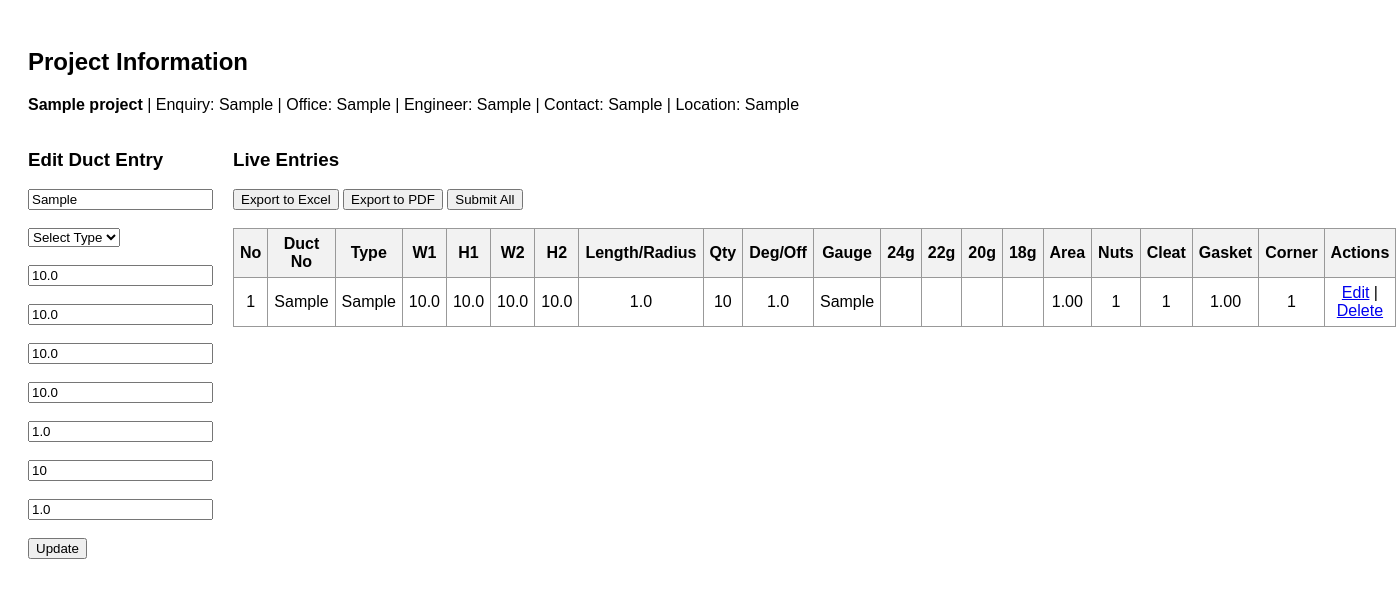
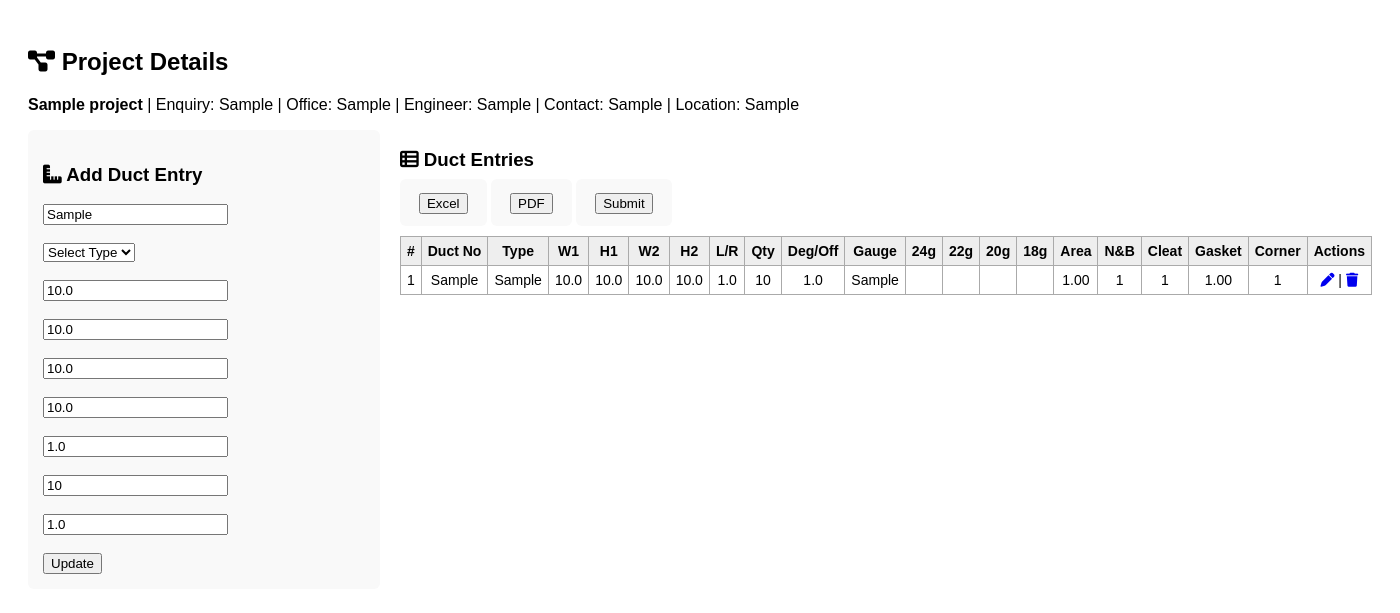
Before and after one commit to Madhan12-tech/duct-measurement, a Flask app: page /edit/1 in a window 1400 px wide. Shown: the top 613 px of the page. Run offline with Flask 3, Linux system fonts and the light colour scheme; tables that the repository leaves empty hold one stand-in row (values such as "Sample post").

Commit message:
Update duct_entry.html

```diff
--- a/templates/duct_entry.html
+++ b/templates/duct_entry.html
@@ -2,34 +2,15 @@
 <html>
 <head>
   <title>Duct Entry</title>
+  <link rel="stylesheet" href="https://cdnjs.cloudflare.com/ajax/libs/font-awesome/6.0.0/css/all.min.css">
   <style>
-    body {
-      font-family: Arial, sans-serif;
-      padding: 20px;
-    }
-    .container {
-      display: flex;
-      gap: 20px;
-    }
-    form {
-      flex: 1;
-    }
-    table {
-      flex: 2;
-      width: 100%;
-      border-collapse: collapse;
-    }
-    th, td {
-      border: 1px solid #999;
-      padding: 6px;
-      text-align: center;
-    }
-    th {
-      background-color: #f2f2f2;
-    }
-    .actions {
-      margin-top: 10px;
-    }
+    body { font-family: Arial; padding: 20px; }
+    .container { display: flex; gap: 20px; }
+    form { flex: 1; background: #f9f9f9; padding: 15px; border-radius: 6px; }
+    table { flex: 2; width: 100%; border-collapse: collapse; font-size: 14px; }
+    th, td { border: 1px solid #aaa; padding: 6px; text-align: center; }
+    th { background-color: #eee; }
+    .actions button { margin: 4px; }
   </style>
 </head>
 <body>
@@ -44,7 +25,7 @@
     {% endif %}
   {% endwith %}
 
-  <h2>Project Information</h2>
+  <h2><i class="fa-solid fa-diagram-project"></i> Project Details</h2>
   {% if project %}
     <p><strong>{{ project[1] }}</strong> | Enquiry: {{ project[2] }} | Office: {{ project[3] }} |
        Engineer: {{ project[4] }} | Contact: {{ project[5] }} | Location: {{ project[6] }}</p>
@@ -54,102 +35,61 @@
 
   <div class="container">
 
-    <!-- Left: Duct Entry Form -->
+    <!-- Form -->
     <form action="/add_duct" method="POST">
-      <h3>{% if edit_entry %}Edit{% else %}Add{% endif %} Duct Entry</h3>
-      {% if edit_entry %}
-        <input type="hidden" name="id" value="{{ edit_entry[0] }}">
-      {% endif %}
-      <input type="text" name="duct_no" placeholder="Duct No" required value="{{ edit_entry[1] if edit_entry else '' }}"><br><br>
-
+      <h3><i class="fa-solid fa-ruler-combined"></i> Add Duct Entry</h3>
+      <input type="text" name="duct_no" placeholder="Duct No" value="{{ edit_entry[1] if edit_entry else '' }}" required><br><br>
       <select name="duct_type" required>
         <option value="">Select Type</option>
-        {% for t in ['ST', 'SHOE', 'RED', 'OFFSET', 'DUM', 'ELB', 'VANES'] %}
-          <option value="{{ t }}" {% if edit_entry and edit_entry[2] == t %}selected{% endif %}>{{ t }}</option>
+        {% for t in ['ST','SHOE','RED','OFFSET','DUM','ELB','VANES'] %}
+        <option value="{{ t }}" {% if edit_entry and edit_entry[2] == t %}selected{% endif %}>{{ t }}</option>
         {% endfor %}
       </select><br><br>
-
-      <input type="number" step="any" name="width1" placeholder="Width1 (mm)" required value="{{ edit_entry[3] if edit_entry else '' }}"><br><br>
-      <input type="number" step="any" name="height1" placeholder="Height1 (mm)" required value="{{ edit_entry[4] if edit_entry else '' }}"><br><br>
-      <input type="number" step="any" name="width2" placeholder="Width2 (mm)" value="{{ edit_entry[5] if edit_entry else '' }}"><br><br>
-      <input type="number" step="any" name="height2" placeholder="Height2 (mm)" value="{{ edit_entry[6] if edit_entry else '' }}"><br><br>
-      <input type="number" step="any" name="length_or_radius" placeholder="Length/Radius (mm)" required value="{{ edit_entry[7] if edit_entry else '' }}"><br><br>
-      <input type="number" name="quantity" placeholder="Quantity" required value="{{ edit_entry[8] if edit_entry else '' }}"><br><br>
-      <input type="number" step="any" name="degree_or_offset" placeholder="Degree/Offset (mm)" value="{{ edit_entry[9] if edit_entry else '' }}"><br><br>
-
-      <button type="submit">{% if edit_entry %}Update{% else %}Add{% endif %}</button>
+      <input type="number" step="any" name="width1" placeholder="Width1" value="{{ edit_entry[3] if edit_entry else '' }}"><br><br>
+      <input type="number" step="any" name="height1" placeholder="Height1" value="{{ edit_entry[4] if edit_entry else '' }}"><br><br>
+      <input type="number" step="any" name="width2" placeholder="Width2" value="{{ edit_entry[5] if edit_entry else '' }}"><br><br>
+      <input type="number" step="any" name="height2" placeholder="Height2" value="{{ edit_entry[6] if edit_entry else '' }}"><br><br>
+      <input type="number" step="any" name="length_or_radius" placeholder="Length/Radius" value="{{ edit_entry[7] if edit_entry else '' }}"><br><br>
+      <input type="number" name="quantity" placeholder="Quantity" value="{{ edit_entry[8] if edit_entry else '' }}"><br><br>
+      <input type="number" step="any" name="degree_or_offset" placeholder="Degree/Offset" value="{{ edit_entry[9] if edit_entry else '' }}"><br><br>
+      <button type="submit">{{ 'Update' if edit_entry else 'Add' }}</button>
     </form>
 
-    <!-- Right: Table of Duct Entries -->
+    <!-- Table -->
     <div>
-      <h3>Live Entries</h3>
+      <h3><i class="fa-solid fa-table-list"></i> Duct Entries</h3>
       <div class="actions">
-        <form action="/export_excel" method="get" style="display:inline;">
-          <button type="submit">Export to Excel</button>
-        </form>
-        <form action="/export_pdf" method="get" style="display:inline;">
-          <button type="submit">Export to PDF</button>
-        </form>
-        <form action="/submit_all" method="post" style="display:inline;">
-          <button type="submit">Submit All</button>
-        </form>
+        <form action="/export_excel" method="get" style="display:inline;"><button type="submit">Excel</button></form>
+        <form action="/export_pdf" method="get" style="display:inline;"><button type="submit">PDF</button></form>
+        <form action="/submit_all" method="post" style="display:inline;"><button type="submit">Submit</button></form>
       </div>
       <br>
       <table>
         <thead>
           <tr>
-            <th>No</th>
-            <th>Duct No</th>
-            <th>Type</th>
-            <th>W1</th>
-            <th>H1</th>
-            <th>W2</th>
-            <th>H2</th>
-            <th>Length/Radius</th>
-            <th>Qty</th>
-            <th>Deg/Off</th>
-            <th>Gauge</th>
-            <th>24g</th>
-            <th>22g</th>
-            <th>20g</th>
-            <th>18g</th>
-            <th>Area</th>
-            <th>Nuts</th>
-            <th>Cleat</th>
-            <th>Gasket</th>
-            <th>Corner</th>
-            <th>Actions</th>
+            <th>#</th><th>Duct No</th><th>Type</th><th>W1</th><th>H1</th><th>W2</th><th>H2</th>
+            <th>L/R</th><th>Qty</th><th>Deg/Off</th><th>Gauge</th>
+            <th>24g</th><th>22g</th><th>20g</th><th>18g</th>
+            <th>Area</th><th>N&B</th><th>Cleat</th><th>Gasket</th><th>Corner</th><th>Actions</th>
           </tr>
         </thead>
         <tbody>
-          {% for entry in entries %}
+        {% for e in entries %}
           <tr>
             <td>{{ loop.index }}</td>
-            <td>{{ entry[1] }}</td>
-            <td>{{ entry[2] }}</td>
-            <td>{{ entry[3] }}</td>
-            <td>{{ entry[4] }}</td>
-            <td>{{ entry[5] }}</td>
-            <td>{{ entry[6] }}</td>
-            <td>{{ entry[7] }}</td>
-            <td>{{ entry[8] }}</td>
-            <td>{{ entry[9] }}</td>
-            <td>{{ entry[10] }}</td>
-            <td>{% if entry[10] == '24g' %}✓{% endif %}</td>
-            <td>{% if entry[10] == '22g' %}✓{% endif %}</td>
-            <td>{% if entry[10] == '20g' %}✓{% endif %}</td>
-            <td>{% if entry[10] == '18g' %}✓{% endif %}</td>
-            <td>{{ "%.2f"|format(entry[11]) }}</td>
-            <td>{{ entry[12] }}</td>
-            <td>{{ entry[13] }}</td>
-            <td>{{ "%.2f"|format(entry[14]) }}</td>
-            <td>{{ entry[15] }}</td>
-            <td>
-              <a href="/edit/{{ entry[0] }}">Edit</a> |
-              <a href="/delete/{{ entry[0] }}" onclick="return confirm('Delete this entry?')">Delete</a>
-            </td>
+            <td>{{ e[1] }}</td><td>{{ e[2] }}</td><td>{{ e[3] }}</td><td>{{ e[4] }}</td><td>{{ e[5] }}</td><td>{{ e[6] }}</td>
+            <td>{{ e[7] }}</td><td>{{ e[8] }}</td><td>{{ e[9] }}</td>
+            <td>{{ e[10] }}</td>
+            <td>{% if e[10] == '24g' %}{{ '%.2f'|format(e[11]) }}{% endif %}</td>
+            <td>{% if e[10] == '22g' %}{{ '%.2f'|format(e[11]) }}{% endif %}</td>
+            <td>{% if e[10] == '20g' %}{{ '%.2f'|format(e[11]) }}{% endif %}</td>
+            <td>{% if e[10] == '18g' %}{{ '%.2f'|format(e[11]) }}{% endif %}</td>
+            <td>{{ '%.2f'|format(e[11]) }}</td>
+            <td>{{ e[12] }}</td><td>{{ e[13] }}</td><td>{{ '%.2f'|format(e[14]) }}</td><td>{{ e[15] }}</td>
+            <td><a href="/edit/{{ e[0] }}"><i class="fa fa-pen"></i></a> |
+                <a href="/delete/{{ e[0] }}" onclick="return confirm('Are you sure?')"><i class="fa fa-trash"></i></a></td>
           </tr>
-          {% endfor %}
+        {% endfor %}
         </tbody>
       </table>
     </div>
```
